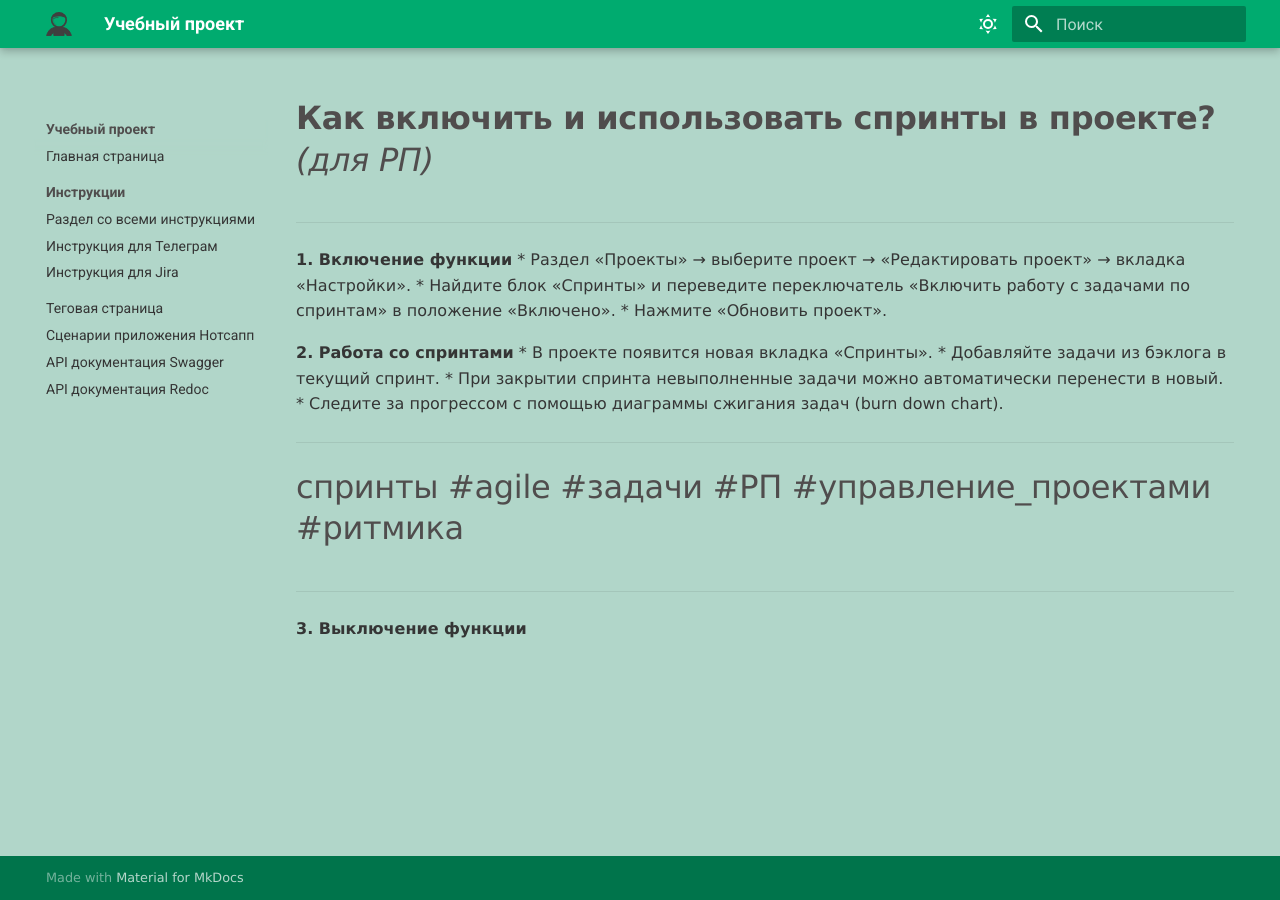
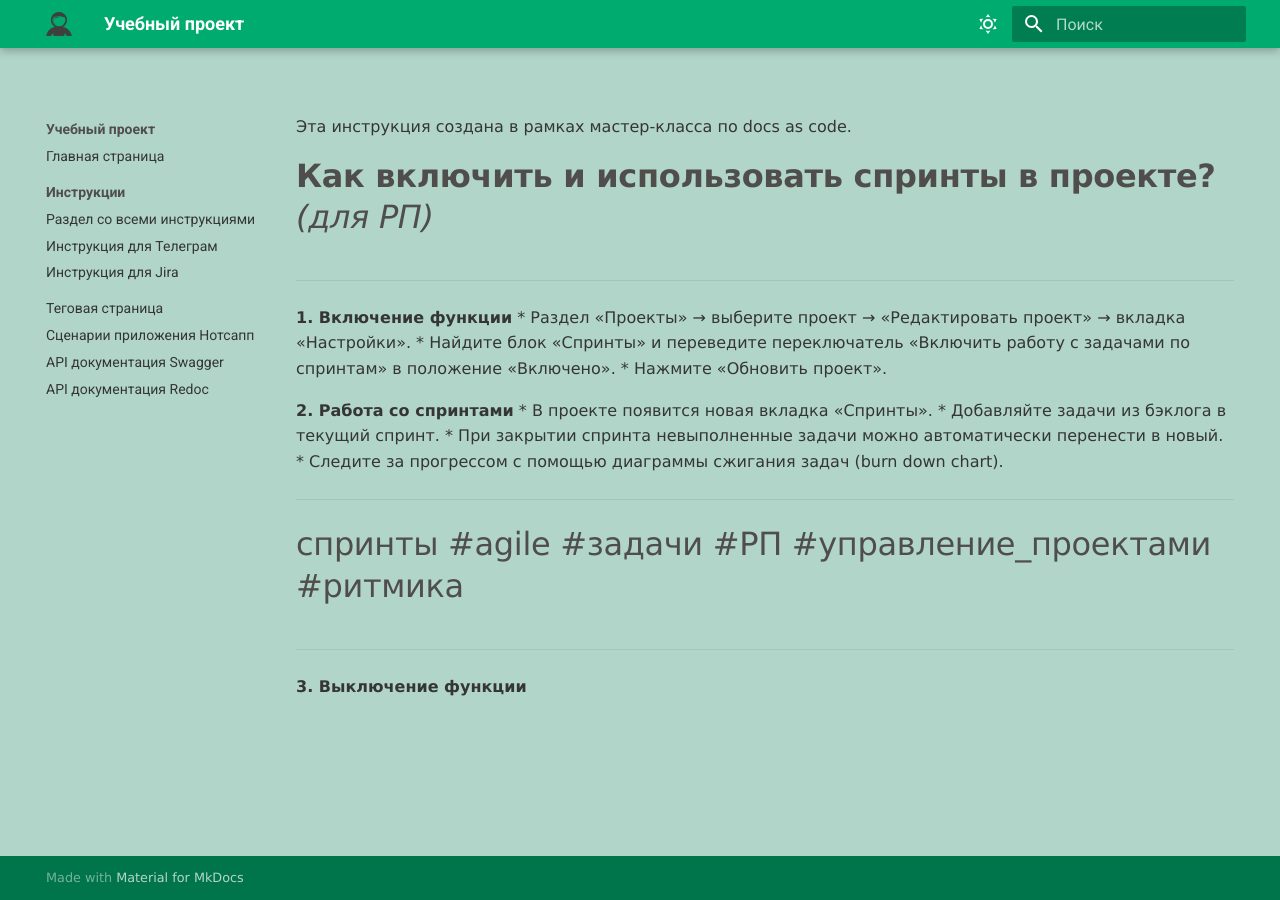
Before and after one commit to Katya-St11/katya-st-project, an MkDocs documentation site: the page built from docs/instructions/vikusyastepanova-instruction.md, in a window 1280 px wide. Built offline with MkDocs 1.6.1 and Material for MkDocs 9.7.7, drawn with Linux system fonts in a browser that asks for light colours.

Commit message:
Добавила тестовую строку

```diff
--- a/docs/instructions/vikusyastepanova-instruction.md
+++ b/docs/instructions/vikusyastepanova-instruction.md
@@ -1,3 +1,5 @@
+Эта инструкция создана в рамках мастер-класса по docs as code.
+
 # **Как включить и использовать спринты в проекте?** *(для РП)*
 
 ---
```
